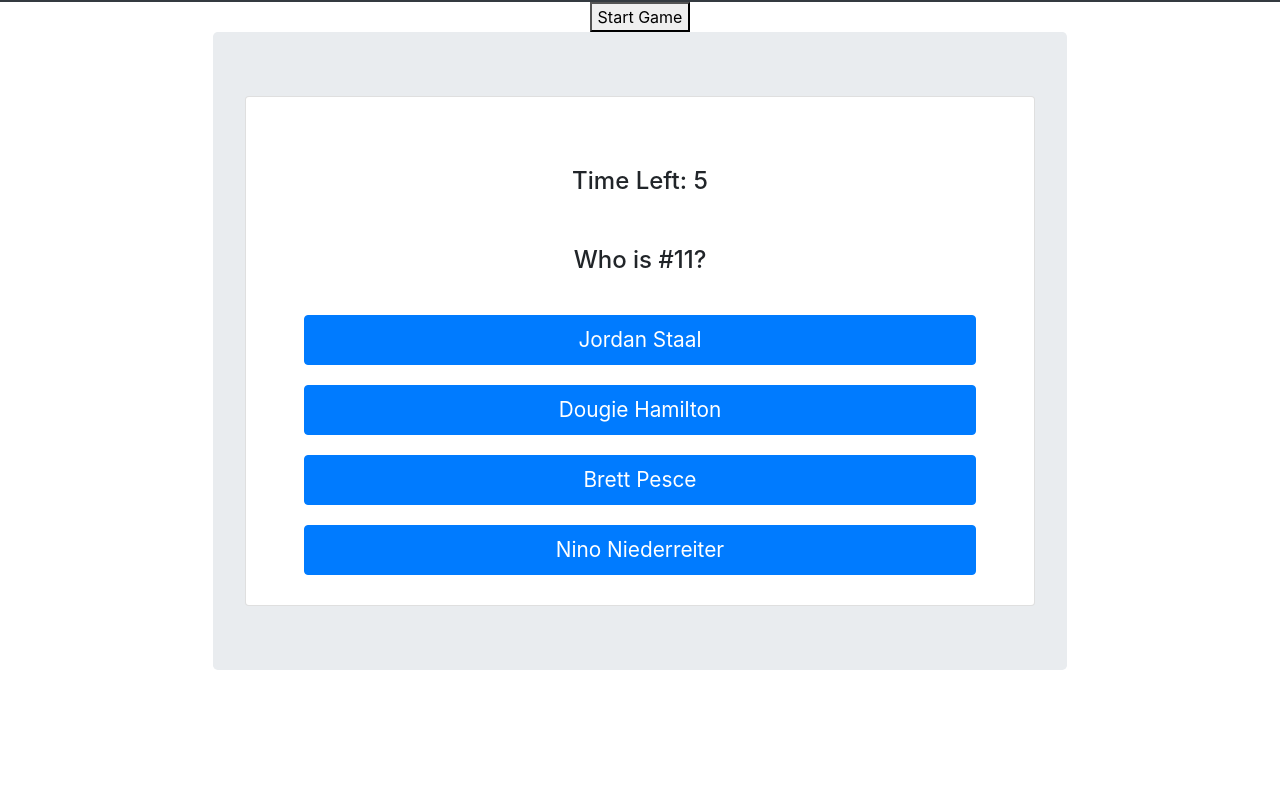
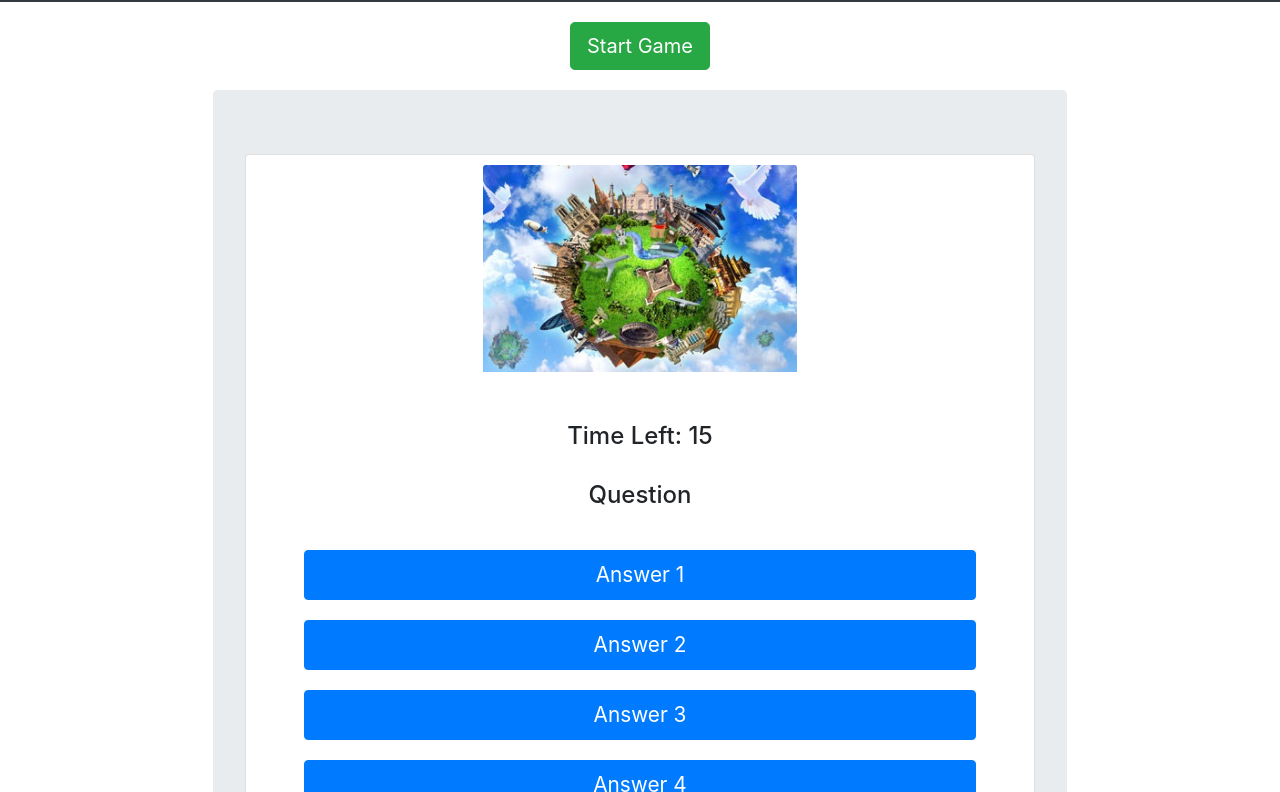
Before and after one commit to psoneill/TriviaGame, a plain HTML site: page index.html in a window 1280 px wide. Shown: the part 70-862 px from the top of the page. Before the commit the page ends 800 px from the top, so only its background shows below. Drawn offline with nearby package versions, Linux system fonts and the light colour scheme.

Commit message:
adding reset functionality and clarification on object answers

```diff
--- a/assets/css/style.css
+++ b/assets/css/style.css
@@ -1,5 +1,5 @@
 .card-title{
-    margin:50px 0px 30px 0px;
+    margin:30px 0px 30px 0px;
 }
 
 .btn-primary {
@@ -10,6 +10,15 @@
     font-size:1.3em;
 }
 
+#startGame {
+    margin:20px 0px 20px 0px;
+}
+
 #timeLeft,#questionText {
     border:0px solid;
 }
+
+#questionImg {
+    margin-top: 10px;
+    width:40%
+}
--- a/assets/javascript/app.js
+++ b/assets/javascript/app.js
@@ -1,38 +1,101 @@
+$(document).ready(function() {
+
     var questions = {
         question1: {
-        questionText: "Who is #11?",
-        questionAnswer: "Jordan Staal",
-        questionOptions: ["Jordan Staal", "Dougie Hamilton", "Brett Pesce", "Nino Niederreiter"]
+            questionText: "The Taj Mahal was commissioned in 1632 by emporer Shah Jahan to as a tomb for whom?",
+            questionAnswer: "His Favorite Wife",
+            questionOptions: ["His Favorite Wife", "His Son", "Himself", "His Father"],
+            questionImg: "assets/images/tajMahal.jpeg"
         },
         question2: {
-        questionText: "Who is #74?",
-        questionAnswer: "Jaccob Slavin",
-        questionOptions: ["Jaccob Slavin", "Sebastian Aho", "Martin Necas", "Lucas Wallmark"]
+            questionText: "Machu Picchu was built in the 15th Century by which South American Empire?",
+            questionAnswer: "Incan Empire",
+            questionOptions: ["Incan Empire", "Mayan Empire", "Aztec Empire", "Olmec Empire"],
+            questionImg: "assets/images/machuPicchu.jpg"
+        },
+        question3: {
+            questionText: "Petra is believed to have been settled as early as what Date??",
+            questionAnswer: "9,000 BC",
+            questionOptions: ["9,000 BC", "7,000 BC", "4,000 BC", "1,500 BC"],
+            questionImg: "assets/images/petra.jpg"
+        },
+        question4: {
+            questionText: "The Great Wall of China stretches continuously for how many miles?",
+            questionAnswer: "13,000 miles",
+            questionOptions: ["13,000 miles", "16,500 miles", "8,000 miles", "4,000 miles"],
+            questionImg: "assets/images/greatWall.jpg"
+        },
+        question5: {
+            questionText: "Chichen Itza is located in which Country?",
+            questionAnswer: "Mexico",
+            questionOptions: ["Mexico", "Nicaragua", "Belize", "Guatemala"],
+            questionImg: "assets/images/chichenItza.jfif"
+        },
+        question6: {
+            questionText: "The Great Pyramid of Giza was the tallest building in the World for how many years?",
+            questionAnswer: "3,800 Years",
+            questionOptions: ["3,800 Years", "4,500 Years", "2,000 Years", "3,200 Years"],
+            questionImg: "assets/images/pyramidGiza.jpg"
+        },
+        question7: {
+            questionText: "Christ the Redeemer overlooks which Brazilian City?",
+            questionAnswer: "Rio de Janeiro",
+            questionOptions: ["Rio de Janeiro", "Sao Paulo", "Brasilia", "Fortaleza"],
+            questionImg: "assets/images/christRedeemer.jpg"
+        },
+        question8: {
+            questionText: "What was the maximum capacity of the Colosseum in 80AD?",
+            questionAnswer: "80,000 people",
+            questionOptions: ["80,000 people", "220,000 people", "140,000 people", "45,000 people"],
+            questionImg: "assets/images/colosseum.jpg"
+        },
+        question9: {
+            questionText: "What does the Wat in Angkor Wat translate to?",
+            questionAnswer: "Temple",
+            questionOptions: ["Temple", "City", "Paradise", "River"],
+            questionImg: "assets/images/angkorWat.jpg"
+        },
+        question10: {
+            questionText: "The Hagia Sophia was built during what Empire?",
+            questionAnswer: "Byzantine Empire",
+            questionOptions: ["Byzantine Empire", "Ottoman Empire", "Seljuk Empire", "Anatolia Empire"],
+            questionImg: "assets/images/hagiaSophia.jpg"
         }
     }
 
-$(document).ready(function() {
-    $("#startGame").on("click", gameStart(questions.question1));
-
-    var time=10;
+    var time=15;
     var questionNumber;
     var correctAnswer;
+    var intervalId;
     var rightCount=0;
     var wrongCount=0;
     var countdownRunning=false;
 
-    function gameStart(questionIndex) {
+    $("#questionImg").attr("src","assets/images/gameStart.jpg");
+    $("#startGame").on("click", gameStart);
+
+    function gameStart() {
         if (!countdownRunning) {
             questionNumber=1;
-            setOptions(questionIndex);
+            setOptions(questions.question1);
             intervalId = setInterval(countdown, 1000);
             countdownRunning = true;
+            $("#startGame").text("Reset");
+        } else {
+            clearInterval(intervalId);
+            rightCount=0;
+            wrongCount=0;
+            countdownRunning = false;
+            setOptions(questions.question1);
+            $("#startGame").text("Start Game");
         }
     }
 
     function countdown() {
         time= time - 1;
         if(time=="-1") {
+            wrongCount++;
+            AnswerAnimation("red")
             startNextRound();
         }
         $("#timeLeft").text("Time Left: " + time);
@@ -41,6 +104,7 @@ $(document).ready(function() {
     function setOptions(question) {
         correctAnswer = question.questionAnswer;
         $("#questionText").text(question.questionText);
+        $("#questionImg").attr("src",question.questionImg);
         for(i=0; i<4; i++) {
             var answerHold = $("#Answer"+(i+1));
             answerHold.text(question.questionOptions[i]);
@@ -49,33 +113,37 @@ $(document).ready(function() {
 
     function startNextRound() {
         questionNumber++;
+        if(questionNumber<=10) {
             var questionIndex = "question" + questionNumber;
-        time=11;
             setOptions(questions[questionIndex]);
+        } else {
+            alert("Game over - Correct: " + rightCount + " / Incorrect: " + wrongCount)
+        }
     }
 
     function AnswerAnimation(color) {
-        $("#timeLeft,#questionText").css("borderColor",color);
-        $("#timeLeft,#questionText").animate({
-            borderRightWidth: 500,
-            borderLeftWidth: 500
+        $("#timeLeft").css("borderColor",color);
+        $("#timeLeft").animate({
+            borderRightWidth: 150,
+            borderLeftWidth: 150
           }, 200 );
-        $("#timeLeft,#questionText").animate({
+        $("#timeLeft").animate({
             borderRightWidth: 0,
             borderLeftWidth: 0
         }, 200 );
     }
 
     $(".btn-primary").on("click",function(){
+        time=15;
+        $("#timeLeft").text("Time Left: " + time);
         if($(this).text() == correctAnswer) {
             rightCount++;
             AnswerAnimation("green");
-            startNextRound();
         } else {
             wrongCount++;
             AnswerAnimation("red");
+        }
         startNextRound();
-        }
     });
 
 });
--- a/index.html
+++ b/index.html
@@ -12,18 +12,18 @@
     <div class="container-fluid">
         <div class="row">
             <div class="col-12 p-2 text-center bg-dark header">
-                <h1 class="text-light">Trivia Game</h1>
+                <h1 class="text-light">Wonders of the World Trivia</h1>
             </div>
         </div>
         <div class="row justify-content-center">
-            <button id="startGame">Start Game</button>
+            <button id="startGame" class="btn btn-success btn-lg">Start Game</button>
         </div>
         <div class="row justify-content-center">
             <div class="jumbotron col-8 text-center">
                 <div class="card">
-                    <!-- <img class="card-img-top" src="..." alt="Card image cap"> -->
+                    <img id="questionImg" class="card-img-top img-fluid align-self-center" src="" alt="Card image cap">
                     <div class="card-body">
-                        <h4 id="timeLeft" class="card-title">Time Left: 10</h5>
+                        <h4 id="timeLeft" class="card-title">Time Left: 15</h5>
                         <h4 id="questionText" class="card-title">Question</h5>
                         <button id="Answer1" class="btn btn-primary">Answer 1</button>
                         <button id="Answer2" class="btn btn-primary">Answer 2</button>
```
Also changed, not shown: assets/images/Machupicchu.jpg (added), assets/images/angkorWat.jpg (added), assets/images/chichenItza.jfif (added), assets/images/christRedeemer.jpg (added), assets/images/colosseum.jpg (added), assets/images/gameStart.jpg (added), assets/images/greatWall.jpg (added), assets/images/hagiaSophia.jpg (added), assets/images/petra.jpg (added), assets/images/pyramidGiza.jpg (added), assets/images/tajMahal.jpeg (added). Lines whose indentation alone changed are shown as unchanged.
